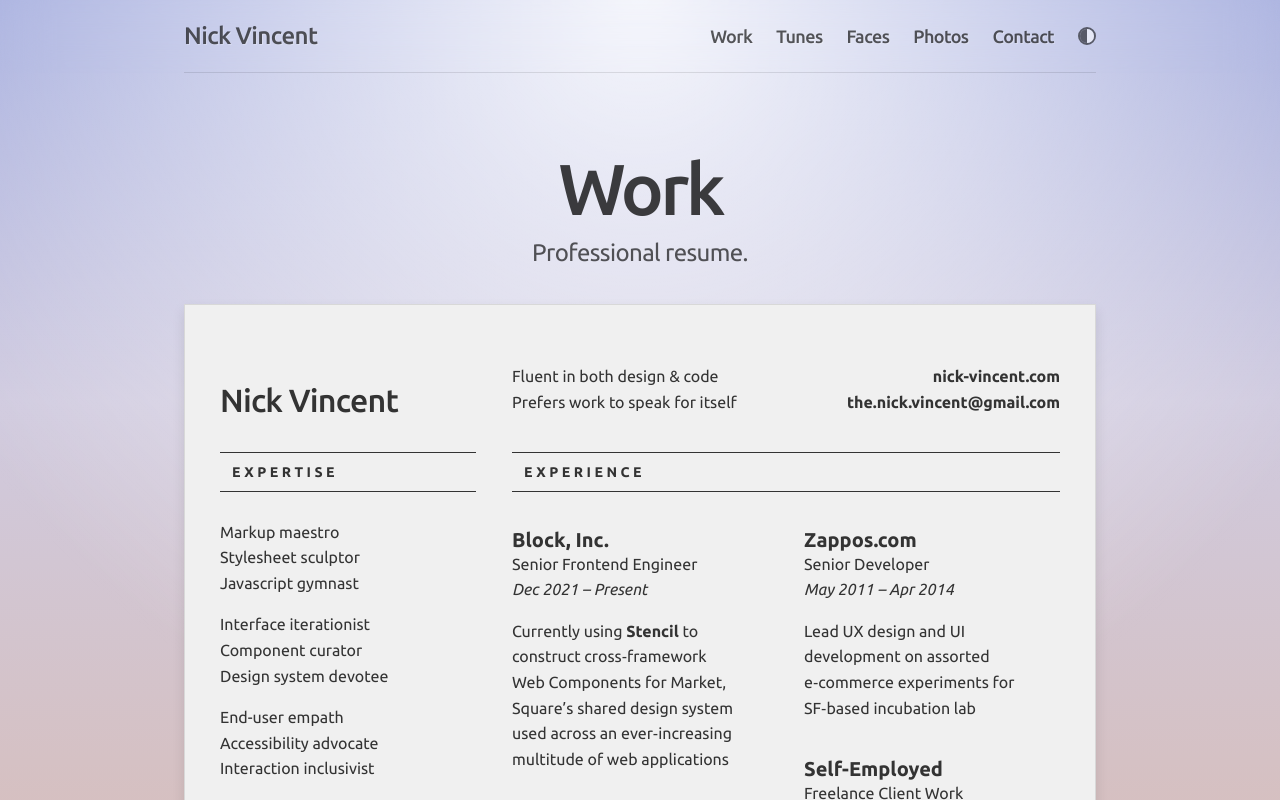
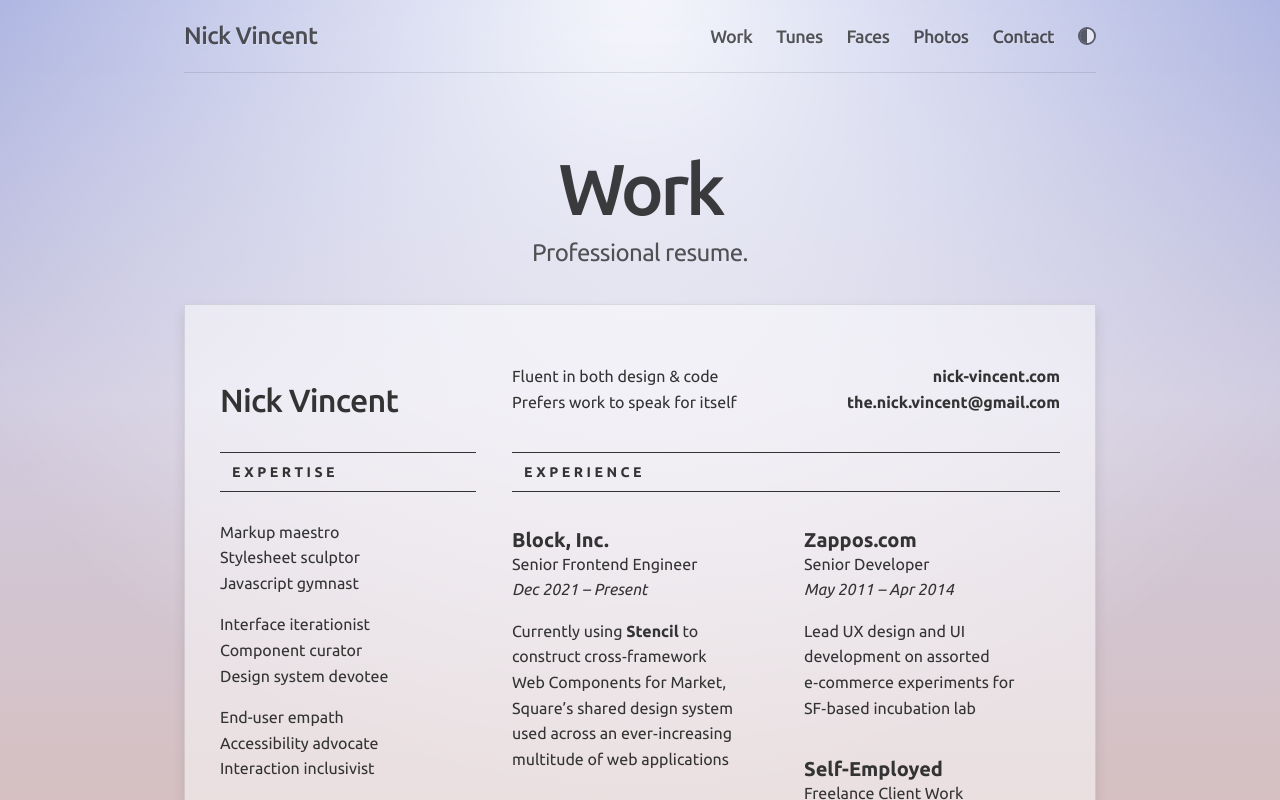
Before and after one commit to nick-vincent/nick-vincent.com-5.0, a SvelteKit app: page /work in a window 1280 px wide. Shown: the top 800 px of the page. Built offline with nearby package versions, Linux system fonts and the light colour scheme.

Commit message:
Color tweals

```diff
--- a/src/css/color.css
+++ b/src/css/color.css
@@ -14,9 +14,9 @@
 	--light-color-arrow: rgba(0, 0, 0, 0.2);
 	--light-color-focus-highlight: rgba(60, 120, 180, 0.15);
 	--light-color-resume-text: #333;
-	--light-color-resume-background: #f0f0f0;
+	--light-color-resume-background: rgba(255, 255, 255, 0.5);
+	--light-color-image-background: rgba(0, 0, 63, 0.05);
 	--light-header-text-shadow: rgba(255, 255, 255, 0.25) 1px 1px 0;
-	--light-image-filter: saturate(100%);
 	--light-body-gradient: radial-gradient(
 		circle at center top,
 		rgba(255, 255, 255, 0.9) 0,
@@ -38,9 +38,9 @@
 	--dark-color-arrow: rgba(255, 255, 255, 0.15);
 	--dark-color-focus-highlight: rgba(94, 167, 255, 0.1);
 	--dark-color-resume-text: #ccc;
-	--dark-color-resume-background: #222;
+	--dark-color-resume-background: rgba(255, 255, 255, 0.05);
+	--dark-color-image-background: rgba(0, 0, 0, 0.1);
 	--dark-header-text-shadow: rgba(0, 0, 0, 0.25) 1px 1px 0;
-	--dark-image-filter: saturate(90%);
 	--dark-body-gradient: radial-gradient(
 		circle at center 8rem,
 		rgba(0, 0, 0, 0.25),
@@ -69,13 +69,12 @@
 	--color-focus-highlight: var(--light-color-focus-highlight);
 	--color-resume-text: var(--light-color-resume-text);
 	--color-resume-background: var(--light-color-resume-background);
+	--color-image-background: var(--light-color-image-background);
 	--header-text-shadow: var(--light-header-text-shadow);
-	--image-filter: var(--light-image-filter);
 	--light-body-gradient-opacity: 1;
 	--dark-body-gradient-opacity: 0;
 
 	/* general vars */
-	--image-background: rgba(0, 0, 0, 0.1);
 	--image-shadow: 0 0.25rem 0.5rem rgba(0, 0, 0, 0.1);
 	--image-shadow-focus: 0 0.25rem 0.75rem rgba(0, 0, 0, 0.25);
 }
@@ -97,8 +96,8 @@
 		--color-focus-highlight: var(--dark-color-focus-highlight);
 		--color-resume-text: var(--dark-color-resume-text);
 		--color-resume-background: var(--dark-color-resume-background);
+		--color-image-background: var(--dark-color-image-background);
 		--header-text-shadow: var(--dark-header-text-shadow);
-		--image-filter: var(--dark-image-filter);
 		--light-body-gradient-opacity: 0;
 		--dark-body-gradient-opacity: 1;
 	}
@@ -119,7 +118,6 @@
 		--color-bullet: black;
 		--color-arrow: black;
 		--color-focus-highlight: transparent;
-		--image-filter: none;
 		--light-body-gradient-opacity: 0;
 		--dark-body-gradient-opacity: 0;
 	}
@@ -141,8 +139,8 @@
 	--color-focus-highlight: var(--light-color-focus-highlight);
 	--color-resume-text: var(--light-color-resume-text);
 	--color-resume-background: var(--light-color-resume-background);
+	--color-image-background: var(--light-color-image-background);
 	--header-text-shadow: var(--light-header-text-shadow);
-	--image-filter: var(--light-image-filter);
 	--light-body-gradient-opacity: 1;
 	--dark-body-gradient-opacity: 0;
 }
@@ -163,8 +161,8 @@
 	--color-focus-highlight: var(--dark-color-focus-highlight);
 	--color-resume-text: var(--dark-color-resume-text);
 	--color-resume-background: var(--dark-color-resume-background);
+	--color-image-background: var(--dark-color-image-background);
 	--header-text-shadow: var(--dark-header-text-shadow);
-	--image-filter: var(--dark-image-filter);
 	--light-body-gradient-opacity: 0;
 	--dark-body-gradient-opacity: 1;
 }
@@ -229,7 +227,3 @@ a::after,
 button::after {
 	color: var(--color-arrow);
 }
-
-img {
-	filter: var(--image-filter);
-}
```
